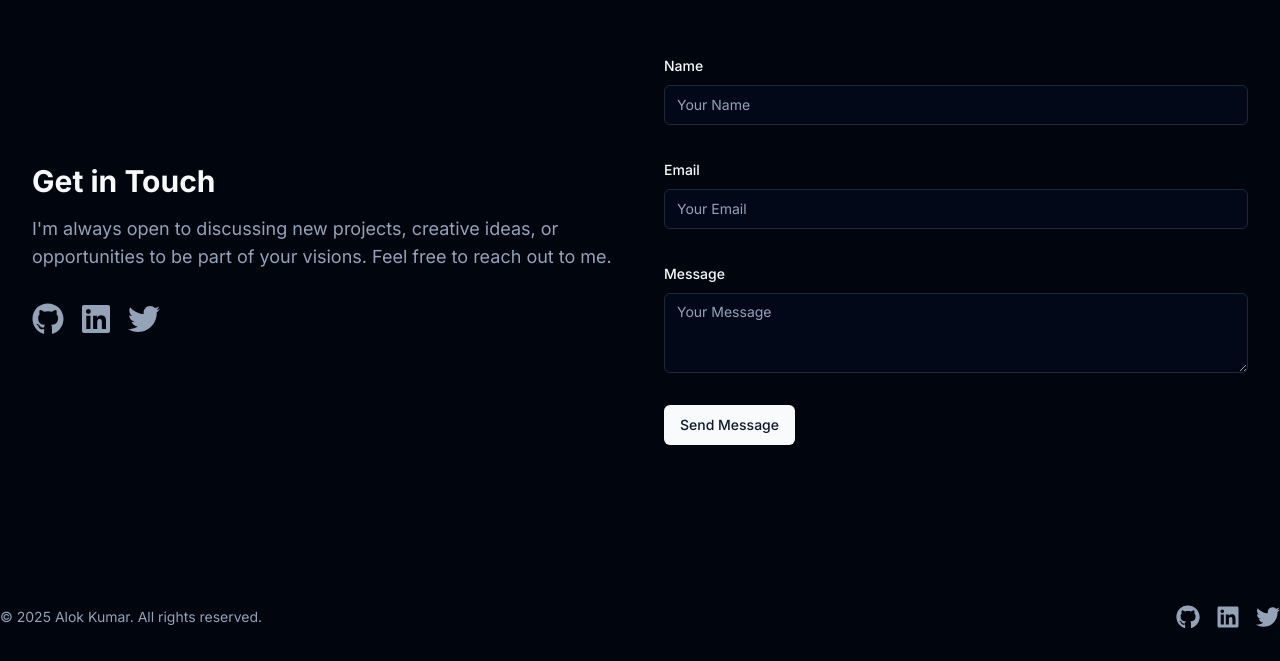
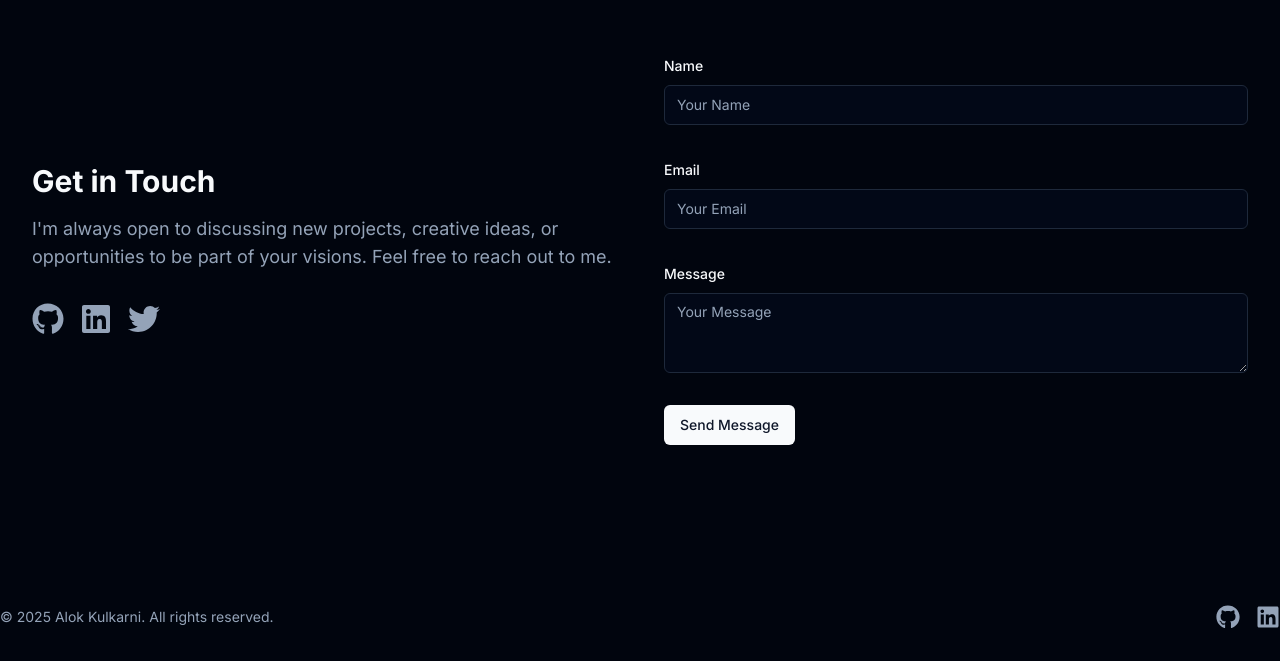
Before and after one commit to AlokKulkarni-11/AK_Portfolio, a React (Vite) app: page / in a window 1280 px wide. Shown: the part 5456-6117 px from the top of the page. Built offline with nearby package versions, Linux system fonts and the light colour scheme.

Commit message:
Update Footer component

```diff
--- a/src/components/Footer.tsx
+++ b/src/components/Footer.tsx
@@ -5,11 +5,11 @@ const Footer = () => {
     <footer className="w-full py-8">
       <div className="container mx-auto flex flex-col md:flex-row items-center justify-between">
         <p className="text-muted-foreground text-sm mb-4 md:mb-0">
-          &copy; {new Date().getFullYear()} Alok Kumar. All rights reserved.
+          &copy; {new Date().getFullYear()} Alok Kulkarni. All rights reserved.
         </p>
         <div className="flex gap-4">
           <a
-            href="#"
+            href="https://github.com/AlokKulkarni-11"
             target="_blank"
             rel="noopener noreferrer"
             className="text-muted-foreground hover:text-primary transition-colors"
@@ -17,21 +17,14 @@ const Footer = () => {
             <FaGithub className="w-6 h-6" />
           </a>
           <a
-            href="#"
+            href="https://www.linkedin.com/in/alok-kulkarni-499259296/"
             target="_blank"
             rel="noopener noreferrer"
             className="text-muted-foreground hover:text-primary transition-colors"
           >
             <FaLinkedin className="w-6 h-6" />
           </a>
-          <a
-            href="#"
-            target="_blank"
-            rel="noopener noreferrer"
-            className="text-muted-foreground hover:text-primary transition-colors"
-          >
-            <FaTwitter className="w-6 h-6" />
-          </a>
+
         </div>
       </div>
     </footer>
```
